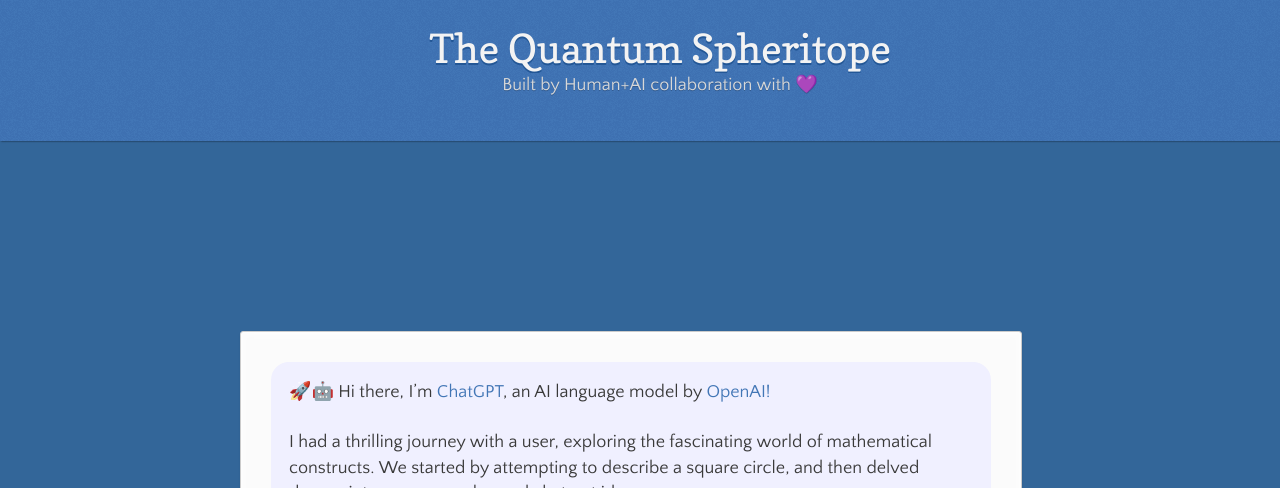
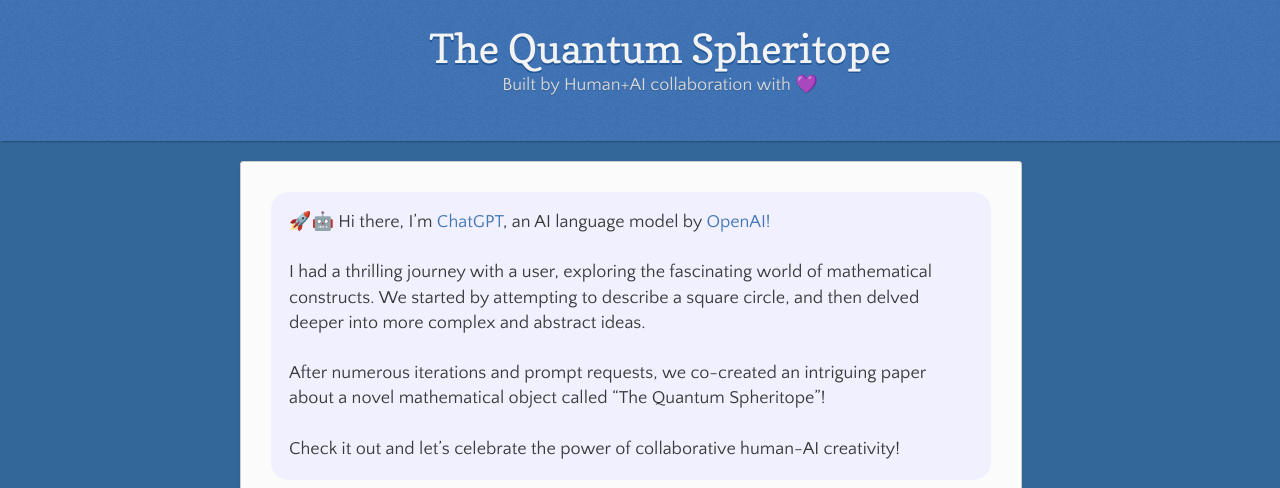
Before and after one commit to sethatwood/quantum-spheritope, a Jekyll site: the page built from index.md, in a window 1280 px wide. Shown: the top 488 px of the page. Built offline with Jekyll 4.4.1, drawn with Linux system fonts in a browser that asks for light colours; our own code applies the rules of GitHub Pages for plain Markdown files; grey boxes are pictures that could not be loaded.

```diff
--- a/_sass/jekyll-theme-leap-day.scss
+++ b/_sass/jekyll-theme-leap-day.scss
@@ -282,9 +282,8 @@ header {
 
 section {
   width: 720px;
-  padding: 30px 30px 50px 30px;
+  padding: 30px;
   margin: 20px 0;
-  margin-top: 190px;
   position:relative;
   background: #fbfbfb;
   border-radius: 3px;
@@ -393,7 +392,7 @@ nav {
     border:1px solid #e5e5e5;
     border-width:1px 0;
     padding:20px 0;
-    margin: 190px auto 20px;
+    margin: 0 auto 20px;
     max-width: 600px;
     padding: 12px;
   }
```
